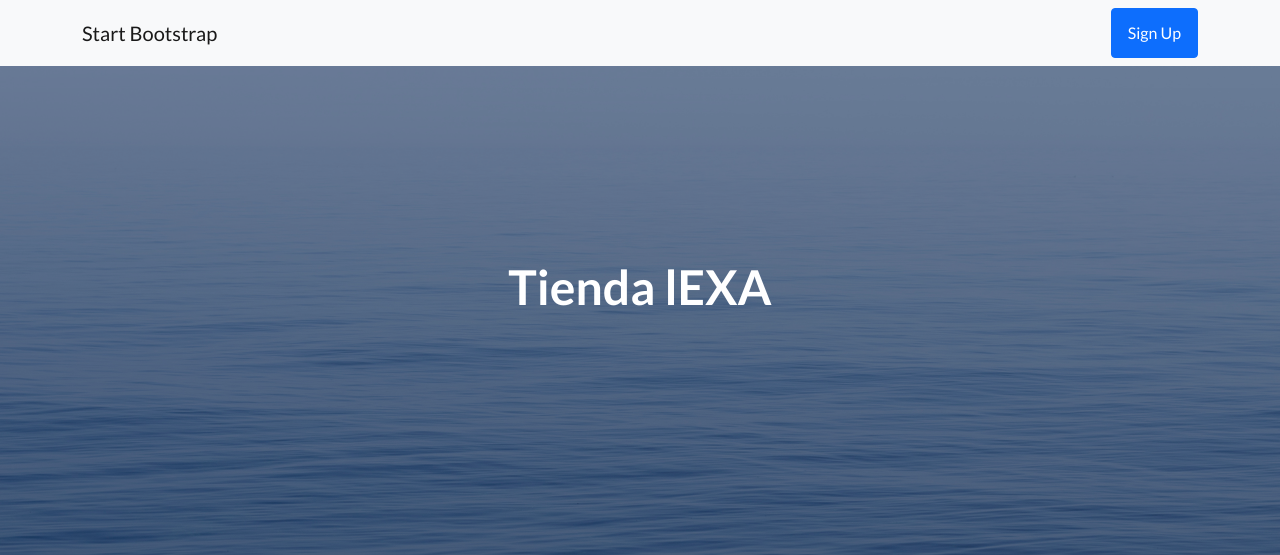
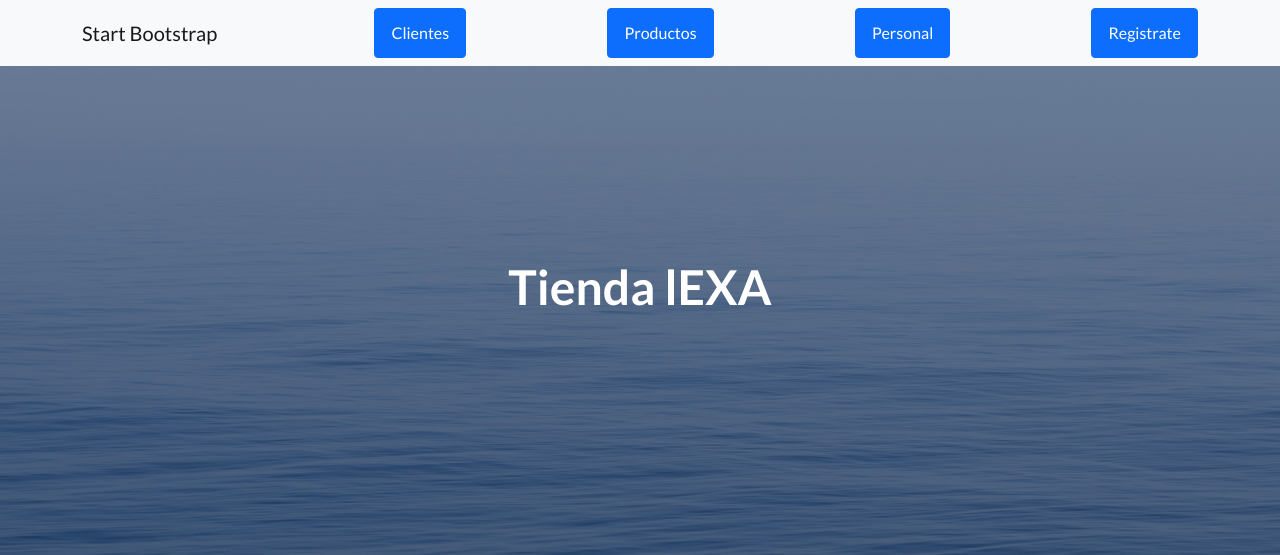
Before and after one commit to AlmaFuerte2529/Entrega1_Gareis_Muzyka_Fiorini, a Django app: page /AppTienda/ in a window 1280 px wide. Shown: the top 555 px of the page. Run offline with Django 4.2, Linux system fonts and the light colour scheme; some libraries are stand-ins or nearby versions.

Commit message:
segundo coommit

```diff
--- a/AppTienda/templates/AppTienda/padre.html
+++ b/AppTienda/templates/AppTienda/padre.html
@@ -23,7 +23,10 @@
         <nav class="navbar navbar-light bg-light static-top">
             <div class="container">
                 <a class="navbar-brand" href="#!">Start Bootstrap</a>
-                <a class="btn btn-primary" href="#signup">Sign Up</a>
+                <a class="btn btn-primary" href="{% url 'clientes' %}">Clientes</a>
+                <a class="btn btn-primary" href="{% url 'productos' %}">Productos</a>
+                <a class="btn btn-primary" href="{% url 'personal' %}">Personal</a>
+                <a class="btn btn-primary" href="#signup">Registrate</a>
             </div>
         </nav>
         <!-- Masthead-->
@@ -133,7 +136,7 @@
             <div class="container position-relative">
                 <div class="row justify-content-center">
                     <div class="col-xl-6">
-                        <h2 class="mb-4">Ready to get started? Sign up now!</h2>
+                        <h2 class="mb-4">Registrate en nuestra base de datos!</h2>
                         <!-- Signup form-->
                         <!-- * * * * * * * * * * * * * * *-->
                         <!-- * * SB Forms Contact Form * *-->
--- a/AppTienda/urls.py
+++ b/AppTienda/urls.py
@@ -4,8 +4,8 @@ from .views import *
 
 urlpatterns = [
     path('tienda/', tienda),
-    path('clientes/', clientes),
-    path('productos/', productos),
-    path('personal/', personal),
+    path('clientes/', clientes, name= 'clientes'),
+    path('productos/', productos, name= 'productos'),
+    path('personal/', personal, name= 'personal'),
     path('', inicio),
 ]
```
